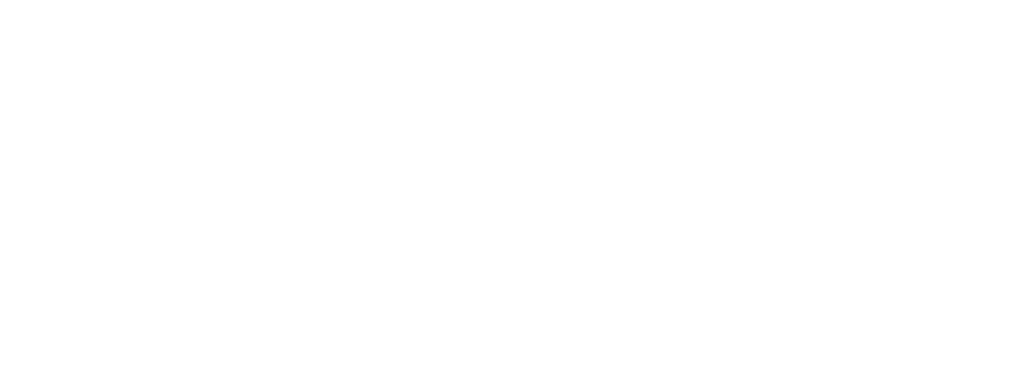
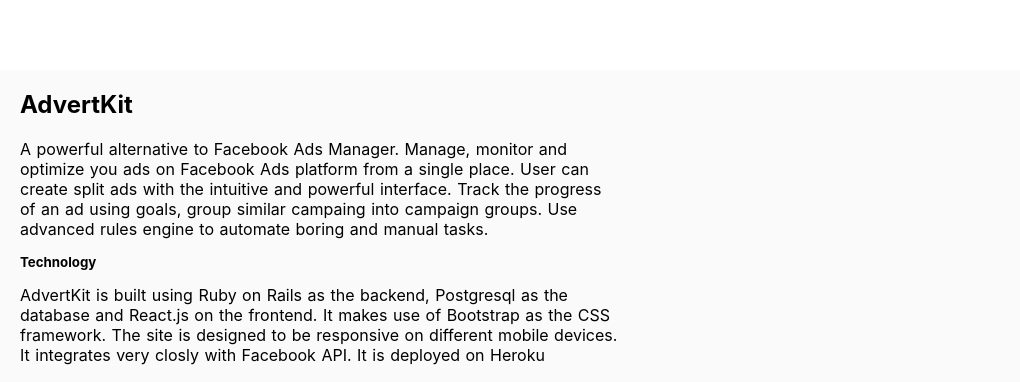
Before and after one commit to kumarmukesh91/portfolio, a Nuxt app: page / in a window 1280 px wide. Shown: the part 730-1112 px from the top of the page, without its empty margins (0-1020 px from the left). Before the commit the page ends 800 px from the top, so only its background shows below. Built offline with nearby package versions, Linux system fonts and the light colour scheme.

Commit message:
add advertkit section with description and some details

```diff
--- a/pages/index.vue
+++ b/pages/index.vue
@@ -1,4 +1,5 @@
 <template>
+  <div>
     <el-container>
       <el-row class="hero" justify="center" align="middle"  type="flex">
         <div class="logo">
@@ -16,11 +17,38 @@
         </div>
       </el-row>
     </el-container>
+
+    <el-container style="background: #fafafa">
+      <el-row>
+        <el-col span="12">
+          <el-main>
+            <h2>AdvertKit</h2>
+            <p style="margin-top: 20px">
+              A powerful alternative to Facebook Ads Manager. Manage, monitor and optimize
+              you ads on Facebook Ads platform from a single place. User can create split ads
+              with the intuitive and powerful interface. Track the progress of an ad using goals,
+              group similar campaing into campaign groups. Use advanced rules engine to automate
+              boring and manual tasks.
+            </p>
+            <h5 style="margin-top: 15px">Technology</h5>
+            <p style="margin-top: 15px">
+              AdvertKit is built using Ruby on Rails as the backend, Postgresql as the database
+              and React.js on the
+              frontend. It makes use of Bootstrap as the CSS framework. The site is designed
+              to be responsive on different mobile devices. It integrates very closly with Facebook
+              API. It is deployed on Heroku
+            </p>
+          </el-main>
+        </el-col>
+        <el-col span="12">
+        </el-col>
+      </el-row>
+    </el-container>
+  </div>
 </template>
 
 <script>
 import Vue from 'vue'
-
 import ElementUI from 'element-ui'
 import 'element-ui/lib/theme-chalk/index.css'
 
```
Lines whose indentation alone changed are shown as unchanged.
